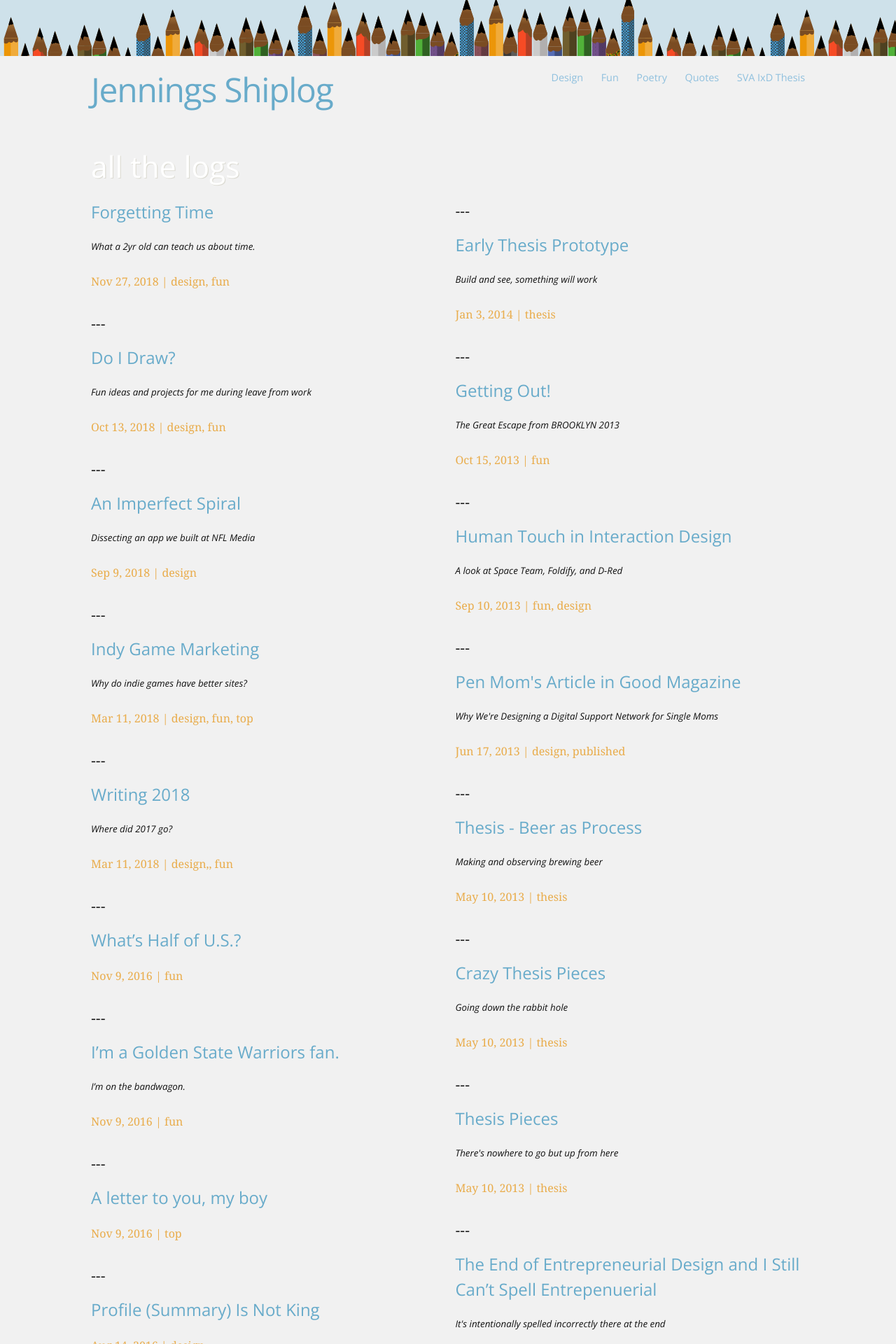
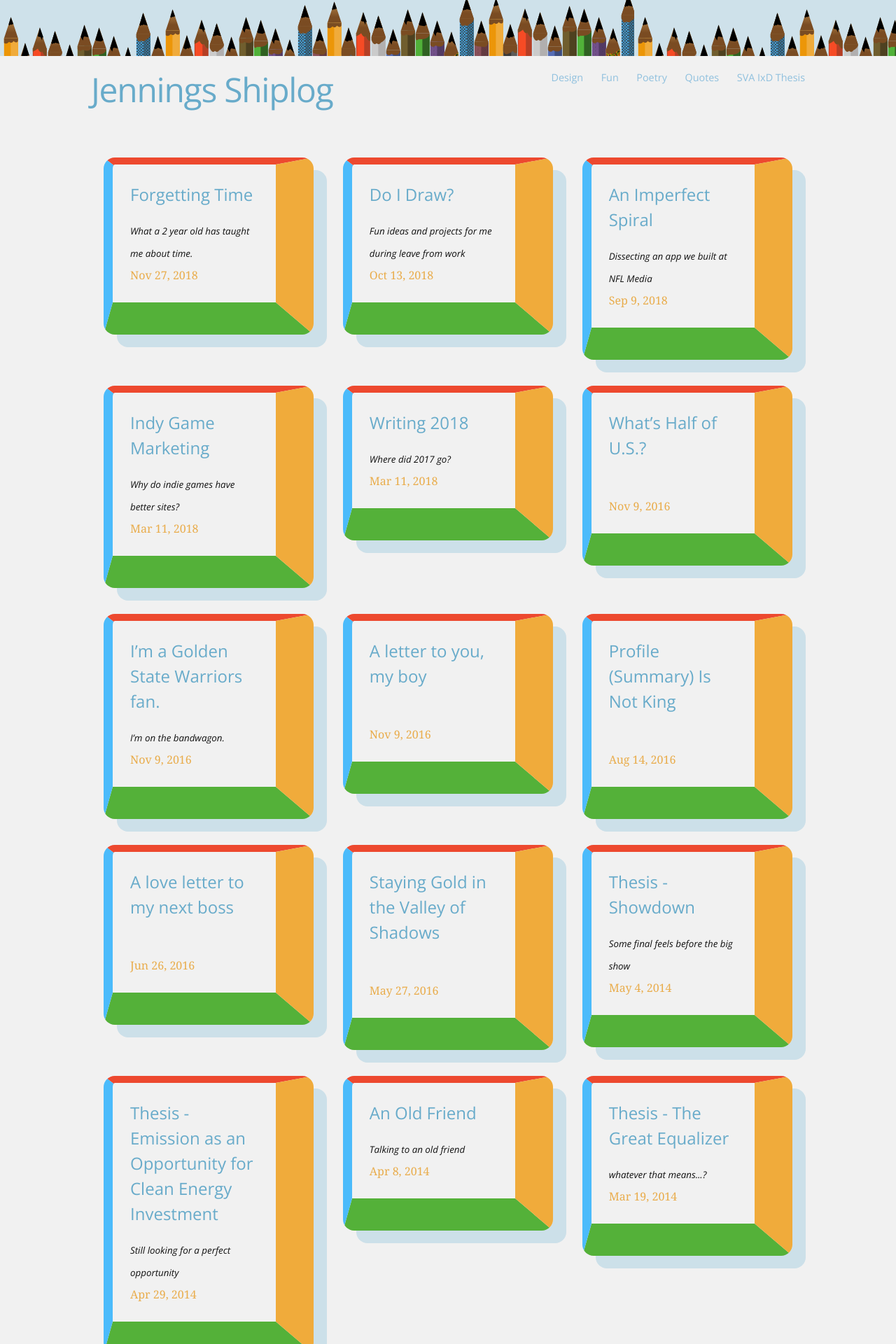
Before and after one commit to jenningshanna/shiplog, a Jekyll site: the page built from index.html, in a window 1280 px wide. Shown: the top 1920 px of the page at 70% size. Built offline with Jekyll 4.4.1, drawn with Linux system fonts in a browser that asks for light colours; comment, search, counter and statistics services are not loaded; some of the changed text lies outside the part shown.

Commit message:
a lot of updates

```diff
--- a/_posts/2018-11-27-forgetting-time.markdown
+++ b/_posts/2018-11-27-forgetting-time.markdown
@@ -3,7 +3,7 @@ layout: post
 title:  "Forgetting Time"
 date:   2018-11-27
 categories: design fun
-lead: "What a 2yr old can teach us about time."
+lead: "What a 2 year old has taught me about time."
 ---
 
 <div style="column-width: 21rem; column-count: 2;">
--- a/_sass/_layout.scss
+++ b/_sass/_layout.scss
@@ -183,18 +183,31 @@
 }
 
 .post-list {
+	display: inline-block;
     margin-left: 0;
     list-style: none;
+    border-top: 10px solid #ed492f;
+    border-radius: 16px;
+    border-right: 54px solid #f0ab3b;
+    border-left: 13px solid #4bbbfb;
+    border-bottom: 46px solid #54b139;
+    box-shadow: 19px 18px #cce0e9;
+    width: 183.3px;
+    vertical-align: text-top;
+    padding: 25px;
+    margin: 18px;
 
     em {
 	    font-size: $small-font-size;
+	    line-height: normal !important;
 
     }
 
 
-    > li {
+    > div {
         margin-bottom: $spacing-unit;
     }
+
 }
 
 .post-meta {
--- a/index.html
+++ b/index.html
@@ -6,41 +6,39 @@ layout: default
 </div>
 <div class="home">
 
-  <h1 class="page-heading">all the logs</h1>
-<div style="column-count: 2;">
-  <ul class="post-list">
+  <div>
     {% for post in site.posts %}
 
-      <li>
+      <div class="post-list">
         <h2>
           <a class="post-link" href="{{ post.url | prepend: site.baseurl }}">{{ post.title }}</a>
+        </h2>
         <em><small>{{ post.lead }}</small></em>
-        </h2>
-        <span class="post-meta">{{ post.date | date: "%b %-d, %Y" }}&nbsp;|&nbsp;{{ post.categories | join: ', ' }}</span>
-      </li>
-      <p>---</p>
-
+        <br>
+        <span class="post-meta">{{ post.date | date: "%b %-d, %Y" }}&nbsp;<!-- |&nbsp;{{ post.categories | join: ', ' }} --></span>
+      </div>
     {% endfor %}
-  </ul>
   </div>
 
-  <h1 class="page-heading">Suggested</h1>
+  <h1 class="page-heading">Some of the better stuff</h1>
 
-  <ul class="post-list">
+  <div>
     {% for post in site.categories.top %}
-      <li>
+
+      <div class="post-list">
       {% if post.image %}
       	<img src="{{ post.image | prepend: site.baseurl }}"
       	alt="{{ post.title }}" title="{{ post.title }}">
       {% endif %}
         <h2>
           <a class="post-link" href="{{ post.url | prepend: site.baseurl }}">{{ post.title }}</a>
+        </h2>
         <em><small>{{ post.lead }}</small></em>
-        </h2>
-        <span class="post-meta">{{ post.date | date: "%b %-d, %Y" }}&nbsp;|&nbsp;{{ post.categories | join: ', ' }}</span>
-      </li>
+        <br>
+        <span class="post-meta">{{ post.date | date: "%b %-d, %Y" }}&nbsp;<!-- |&nbsp;{{ post.categories | join: ', ' }} --></span>
+      </div>
     {% endfor %}
-  </ul>
+  </div>
 <!--RSS SUBSCRIBE AND HOME LINK -->
   <p class="rss-subscribe" style="float: right; font-size: 12px; margin-top: -19px;">Subscribe <a href="{{ "/feed.xml" | prepend: site.baseurl }}">via RSS</a> or go back to <a href="http://www.jenningshanna.com">JenningsHanna.com</a></p>
 
```
Also changed, not shown: _layouts/post.html (+14 -10 lines). Lines whose indentation alone changed are shown as unchanged.
